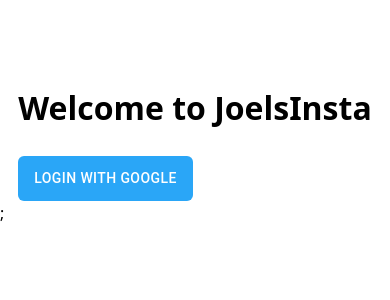
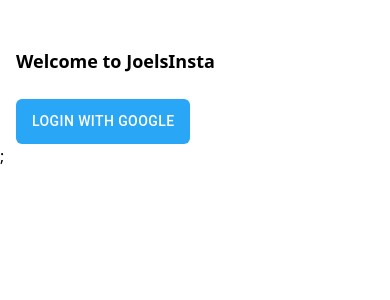
Before and after one commit to joelmuluh/instagram_clone, a Next.js app: page /login in a window 390 px wide. Shown: the top 300 px of the page. Built offline with nearby package versions, Linux system fonts and the light colour scheme; no server answers.

Commit message:
change 10

```diff
--- a/components/Sidebar.js
+++ b/components/Sidebar.js
@@ -24,7 +24,7 @@
 
       router.push("/login");
     } catch (err) {
-      alert(err);
+      console.log(err);
     }
   };
 
--- a/pages/login.js
+++ b/pages/login.js
@@ -31,13 +31,13 @@
         router.push("/");
       }
     } catch (error) {
-      alert(error);
+      console.log(error);
     }
   };
   return (
-    <div className="flex  justify-center mt-[10vh]">
+    <div className="lg:mt-[10vh] ml-[1rem] mt-[3rem]">
       <div>
-        <h1 className="font-bold text-[2rem] mb-[1.5rem]">
+        <h1 className="font-bold text-[18px] lg:text-[2rem] mb-[1.5rem]">
           Welcome to JoelsInsta
         </h1>
         <Button
```
